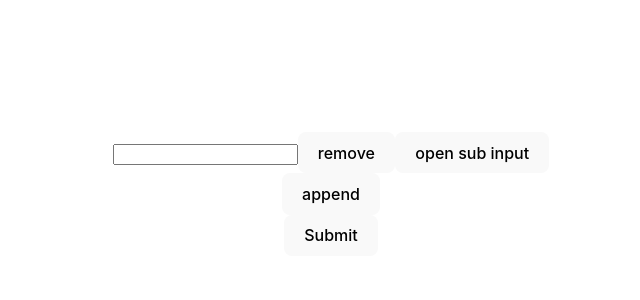
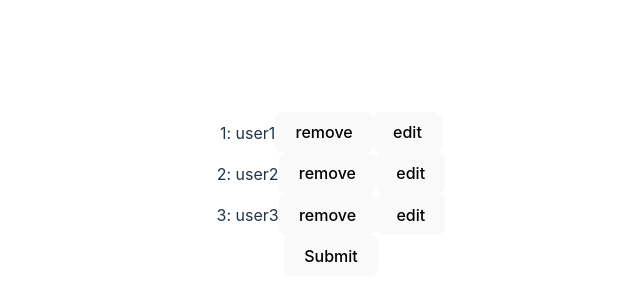
Before and after one commit to tatsuya-asami/a, a React (Vite) app: page / in a window 1280 px wide. Shown: the part 206-506 px from the top of the page, without its empty margins (309-949 px from the left). Built offline with nearby package versions, Linux system fonts and the light colour scheme.

Commit message:
Refactor Form component to include SubValue component and fix console log statement

```diff
--- /dev/null
+++ b/src/form/Descriptions.tsx
@@ -0,0 +1,20 @@
+import { useFormContext, useWatch } from "react-hook-form";
+import { FormValues } from "./Form";
+
+type Props = {
+  editingUid: number | null;
+};
+
+export const Descriptions = ({ editingUid }: Props) => {
+  const { register, control } = useFormContext<FormValues>();
+
+  const userList = useWatch({ control, name: "userList" });
+  const index = userList.findIndex((user) => user.uid === editingUid);
+
+  return (
+    <div>
+      <span>{editingUid}</span>
+      <input {...register(`userList.${index}.description`)} />
+    </div>
+  );
+};
--- a/src/form/Form.tsx
+++ b/src/form/Form.tsx
@@ -1,58 +1,65 @@
-import { FormProvider, useFieldArray, useForm } from "react-hook-form";
-import { SubValue } from "./SubValue";
+import {
+  FormProvider,
+  useFieldArray,
+  useForm,
+  useWatch,
+} from "react-hook-form";
 import { useState } from "react";
+import { Descriptions } from "./Descriptions";
 
 export const Form = () => {
-  const [openSubValueIndex, setOpenSubValueIndex] = useState<number | null>(
-    null
-  );
+  const [editingUid, setEditingUid] = useState<number | null>(null);
   const methods = useForm<FormValues>({
     defaultValues,
   });
-  const { register, control, handleSubmit } = methods;
-  const { fields, append, remove } = useFieldArray({
+  const { control, handleSubmit } = methods;
+  const { fields, remove } = useFieldArray({
     control,
-    name: "myList",
+    name: "userList",
   });
-
+  const watchedMyList = useWatch({ control, name: "userList" });
+  console.log(watchedMyList);
   return (
     <FormProvider {...methods}>
       <form
         onSubmit={handleSubmit((data) => {
-          console.log(data);
+          console.log(data.userList);
         })}
       >
         {fields.map((field, index) => {
           return (
             <div key={field.id}>
-              <input {...register(`myList.${index}.main`)} />
+              <span>
+                {field.uid}: {field.name}
+              </span>
               <button type="button" onClick={() => remove(index)}>
                 remove
               </button>
-              <button onClick={() => setOpenSubValueIndex(index)}>
-                open sub input
-              </button>
-              {openSubValueIndex === index && <SubValue index={index} />}
+              <button onClick={() => setEditingUid(field.uid)}>edit</button>
             </div>
           );
         })}
         <div>
-          <button type="button" onClick={() => append(defaultMyList)}>
-            append
-          </button>
-        </div>
-        <div>
           <button type="submit">Submit</button>
         </div>
+        {editingUid && <Descriptions editingUid={editingUid} />}
       </form>
     </FormProvider>
   );
 };
 
-const defaultMyList = { main: "" };
+type UserParams = { uid: number; name: string; description?: string };
+
+export type FormValues = {
+  userList: UserParams[];
+};
+
+const userList: UserParams[] = [
+  { uid: 1, name: "user1" },
+  { uid: 2, name: "user2" },
+  { uid: 3, name: "user3" },
+];
+
 const defaultValues: FormValues = {
-  myList: [defaultMyList],
+  userList,
 };
-export type FormValues = {
-  myList: { main: string; sub?: string }[];
-};
--- a/src/form/SubValue.tsx
+++ /dev/null
@@ -1,12 +0,0 @@
-import { useFormContext } from "react-hook-form";
-import { FormValues } from "./Form";
-
-type Props = {
-  index: number;
-};
-
-export const SubValue = ({ index }: Props) => {
-  const { register } = useFormContext<FormValues>();
-
-  return <input {...register(`myList.${index}.sub`)} />;
-};
```
